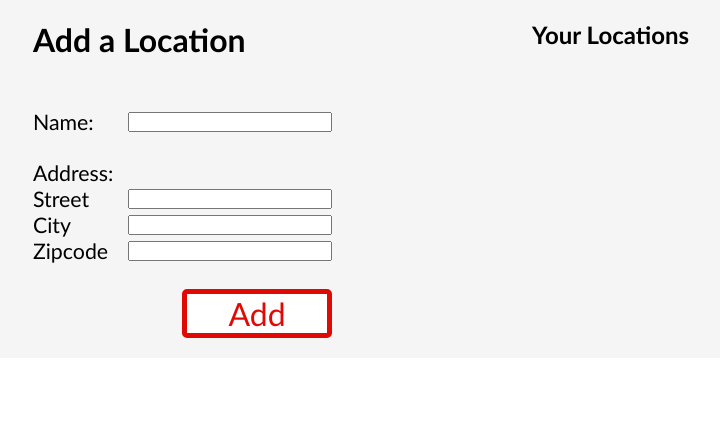
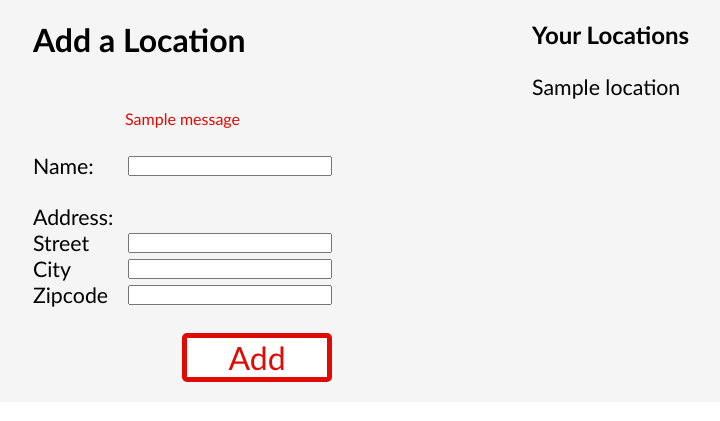
Before and after one commit to RochaThomas/CodingDojoPython, a Flask app: template project_week/hangry/flask_app/templates/add_location.html in a window 1280 px wide. Shown: the part 50-471 px from the top of the page, without its empty margins (279-999 px from the left). Run offline with Flask 2, Linux system fonts and the light colour scheme; the template is opened without the code that fills it: most values are stand-ins (such as "Sample title", 1, 10 or a date in 2020); one stand-in notice (Sample message) is shown.

Commit message:
hangry locations and restaurants  initial commit

```diff
--- a/project_week/hangry/flask_app/static/style.css
+++ b/project_week/hangry/flask_app/static/style.css
@@ -141,7 +141,7 @@
 .register input, .login_form input {
     width: 200px;
 }
-.reg_error, .login_error {
+.reg_error, .login_error, .location_entry_error {
     text-align: center;
     color: #e00a05;
     font-size: 12pt;
@@ -254,3 +254,15 @@
     display: flex;
     gap: 100px;
 }
+
+.your_locations {
+    display: flex;
+    flex-direction: column;
+    gap: 25px;
+}
+.your_locations ul {
+    list-style-type: none;
+}
+.your_locations li {
+    font-size: 16pt;
+}
--- a/project_week/hangry/flask_app/templates/add_location.html
+++ b/project_week/hangry/flask_app/templates/add_location.html
@@ -21,6 +21,13 @@
         <div class="add_div">
             <h1>Add a Location</h1>
             <form class="add_form" action="" method="post">
+                {% with location_entry_errors = get_flashed_messages(category_filter=['location_entry_error']) %}
+                    {% if location_entry_errors %}
+                        {% for location_entry_error in location_entry_errors %}
+                            <p class="location_entry_error">{{location_entry_error}}</p>
+                        {% endfor %}
+                    {% endif %}
+                {% endwith %}
                 <div class="input_div">
                     <label for="name">Name: </label>
                     <input type="text" name="name" id="name">
@@ -40,12 +47,17 @@
                         <input type="text" name="zipcode" id="zipcode">
                     </div>
                 </div>
+                <input type="hidden" name="user_id" value="user.id">
                 <input class="button box_button add_button" id="add_button" type="submit" value="Add" onmouseover="add_react(this)" onmouseout="add_unreact(this)">
             </form>
         </div>
-        <div class="your_location">
+        <div class="your_locations">
             <h2>Your Locations</h2>
-            <!-- fill in with jinja code -->
+            <ul>
+                {% for location in locations %}
+                    <li>{{location.name}}</li>
+                {% endfor %}
+            </ul>
         </div>
     </div>
     <script src="../static/script.js"></script>
```
Also changed, not shown: project_week/hangry/flask_app/controllers/locations.py (added, +23 -0 lines), project_week/hangry/flask_app/controllers/restaurants.py (added, +17 -0 lines), project_week/hangry/flask_app/models/location.py (+6 -1 lines), project_week/W4D4.js (added).
